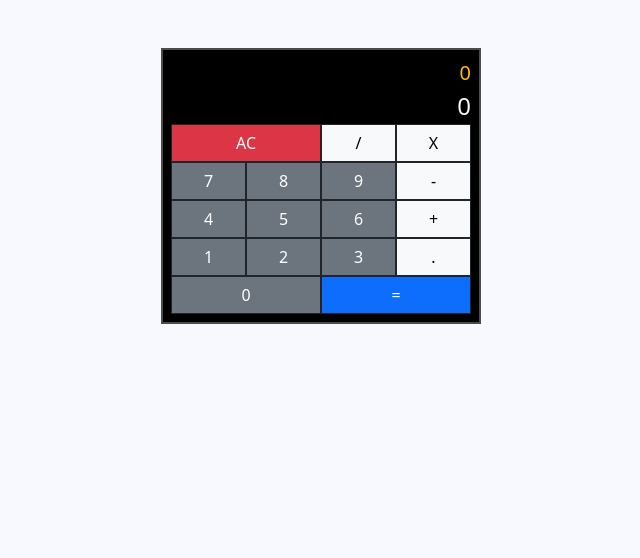
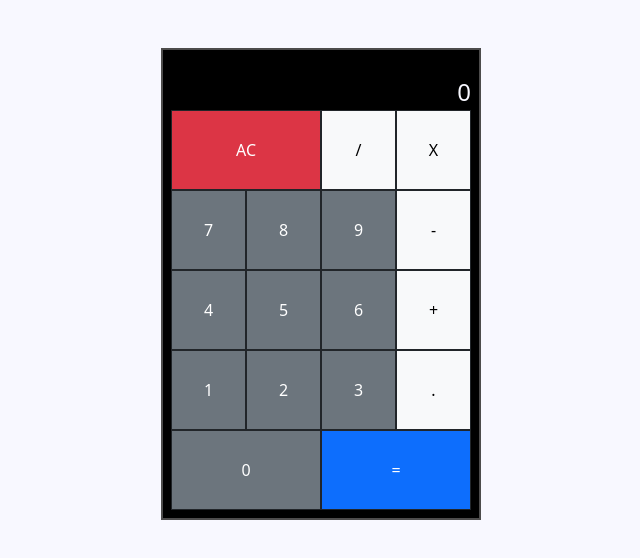
Before and after one commit to MarioNaise/calculator, a React (Vite) app: page / in a window 1280 px wide. Shown: the top 558 px of the page, without its empty margins (319-959 px from the left). Built offline with nearby package versions, Linux system fonts and the light colour scheme.

Commit message:
added interfaces

```diff
--- a/src/App.css
+++ b/src/App.css
@@ -18,4 +18,9 @@ body {
 
 .btn{
   border-radius: 0;
+  height: 5rem;
 }
+
+#formula{
+  height: 1rem;
+}
--- a/src/App.tsx
+++ b/src/App.tsx
@@ -1,58 +1,56 @@
-import React from "react"
-import './App.css'
-import { FormulaState, DisplayState } from "./interfaces.js"
+import React from "react";
+import './App.css';
+import { AppState } from "./interfaces.js";
 
-export default class App extends React.Component {
+export default class App extends React.Component<{}, AppState> {
   constructor(props: {}){
     super(props);
+    this.state={
+      formula: "",
+      display: "0"
+    }
+    this.handleClear = this.handleClear.bind(this);
   }
+
+  handleClear(){
+    this.setState({
+      formula: "",
+      display: "0"
+    })
+  }
+
+
   render(){
     return (<div className="calculator container">
-      <Formula />
-      <Display />
-      <Buttons />
+      <Formula formula={this.state.formula}/>
+      <Display display={this.state.display} />
+      <Buttons handleClear={this.handleClear} />
     </div>
   )
   }
 }
 
-class Formula extends React.Component<{}, FormulaState> {
-  constructor(props: {}){
-    super(props);
-    this.state={
-      formula: "0"
-    }
-  }
-  render(){
-    return (<div className="text-end text-warning fs-5">
-      {this.state.formula}
+function Formula(props: {formula: string}): JSX.Element{
+    return (<div id="formula" className="text-end text-warning fs-5">
+      {props.formula}
     </div>
   )
-  }
 }
 
-class Display extends React.Component<{}, DisplayState> {
-  constructor(props: {}){
-    super(props);
-    this.state={
-      result: "0"
-    }
-  }
-  render(){
+function Display(props: {display: string}): JSX.Element{
     return (<div id="display" className="text-end fs-4">
-      {this.state.result}
+      {props.display}
     </div>
   )
-  }
 }
 
-class Buttons extends React.Component {
-  constructor(props: {}){
+class Buttons extends React.Component<{handleClear: any}, {}> {
+  constructor(props: any){
     super(props);
   }
   render(){
     return (<div>
-      <button id="clear" className="btn btn-danger col-6 border-dark">AC</button>
+      <button onClick={this.props.handleClear} id="clear" className="btn btn-danger col-6 border-dark">AC</button>
       <button id="divide" className="btn btn-light col-3 border-dark">/</button>
       <button id="multiply" className="btn btn-light col-3 border-dark">X</button>
       <button id="seven" className="btn btn-secondary col-3 border-dark">7</button>
```
Also changed, not shown: src/interfaces.tsx (+2 -5 lines).
